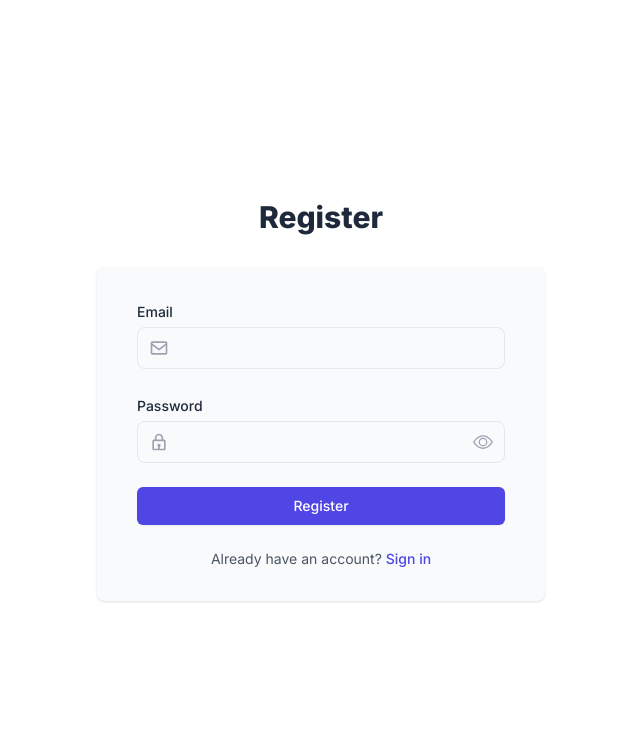
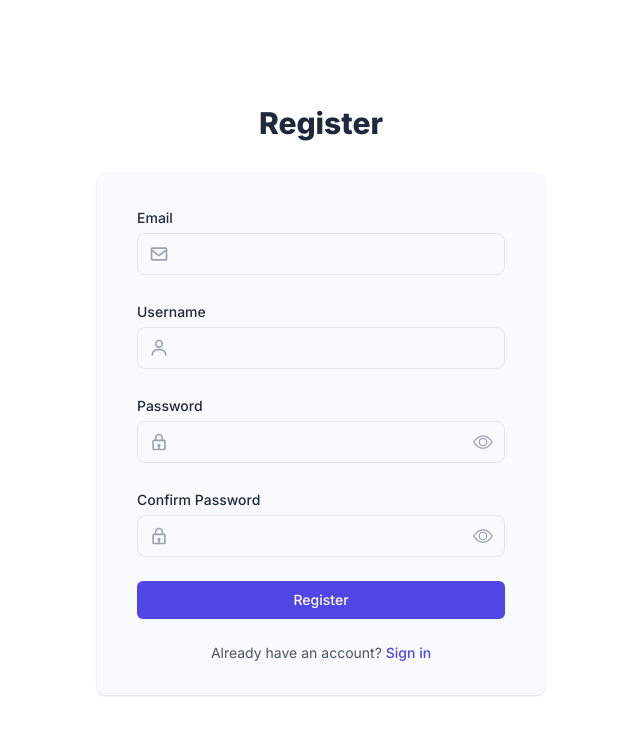
Before and after one commit to M-416U/blog-client, a Next.js app: page /register in a window 1280 px wide. Shown: the top 734 px of the page, without its empty margins (319-959 px from the left). Built offline with nearby package versions, Linux system fonts and the light colour scheme; no server answers.

Commit message:
update register data

```diff
--- a/app/components/RegisterForm.tsx
+++ b/app/components/RegisterForm.tsx
@@ -2,22 +2,69 @@
 import { useState } from "react";
 import { useAuthStore } from "../stores/useAuthStore";
 import { AuthInput } from "./ui/AuthInput";
-import { BiEnvelope, BiLock } from "react-icons/bi";
+import { BiEnvelope, BiLock, BiUser } from "react-icons/bi";
 import { useAlert } from "../context/AlertContext";
 import Link from "next/link";
+import { validateRegistrationForm } from "../utils/validators";
+
+interface FormData {
+  email: string;
+  username: string;
+  password: string;
+  confirmPassword: string;
+}
+
+interface FormErrors {
+  email?: string;
+  username?: string;
+  password?: string;
+  confirmPassword?: string;
+}
 
 export const RegisterForm = () => {
-  const [email, setEmail] = useState("");
-  const [password, setPassword] = useState("");
+  const [formData, setFormData] = useState<FormData>({
+    email: "",
+    username: "",
+    password: "",
+    confirmPassword: "",
+  });
+
+  const [errors, setErrors] = useState<FormErrors>({
+    email: "",
+    username: "",
+    password: "",
+    confirmPassword: "",
+  });
+
   const [loading, setLoading] = useState(false);
   const register = useAuthStore((state) => state.register);
   const { showAlert } = useAlert();
 
+  const handleChange = (e: React.ChangeEvent<HTMLInputElement>) => {
+    const { name, value } = e.target;
+    setFormData((prev) => ({
+      ...prev,
+      [name]: value,
+    }));
+  };
+
   const handleSubmit = async (e: React.FormEvent) => {
     e.preventDefault();
+
+    const { isValid, errors: validationErrors } =
+      validateRegistrationForm(formData);
+    if (!isValid) {
+      setErrors(validationErrors);
+      return;
+    }
+
     setLoading(true);
     try {
-      await register(email, password);
+      await register({
+        email: formData.email,
+        username: formData.username,
+        password: formData.password,
+      });
       showAlert("Registration successful!", "success");
     } catch (err) {
       console.log(err);
@@ -42,16 +89,40 @@ export const RegisterForm = () => {
               label="Email"
               type="email"
               icon={BiEnvelope}
-              value={email}
-              onChange={(e) => setEmail(e.target.value)}
+              name="email"
+              value={formData.email}
+              onChange={handleChange}
+              error={errors.email}
+            />
+
+            <AuthInput
+              label="Username"
+              type="text"
+              icon={BiUser}
+              name="username"
+              value={formData.username}
+              onChange={handleChange}
+              error={errors.username}
             />
 
             <AuthInput
               label="Password"
               type="password"
               icon={BiLock}
-              value={password}
-              onChange={(e) => setPassword(e.target.value)}
+              name="password"
+              value={formData.password}
+              onChange={handleChange}
+              error={errors.password}
+            />
+
+            <AuthInput
+              label="Confirm Password"
+              type="password"
+              icon={BiLock}
+              name="confirmPassword"
+              value={formData.confirmPassword}
+              onChange={handleChange}
+              error={errors.confirmPassword}
             />
 
             <button
--- a/app/components/ui/AuthInput.tsx
+++ b/app/components/ui/AuthInput.tsx
@@ -3,6 +3,7 @@ import { BsEye, BsEyeSlash } from "react-icons/bs";
 
 interface AuthInputProps {
   label: string;
+  name: string;
   type: string;
   icon: React.ElementType;
   value: string;
@@ -17,6 +18,7 @@ export function AuthInput({
   value,
   onChange,
   error,
+  name,
 }: AuthInputProps) {
   const [showPassword, setShowPassword] = useState(false);
 
@@ -42,6 +44,7 @@ export function AuthInput({
                    focus:border-primary-light dark:focus:border-primary-dark
                    placeholder-gray-400 dark:placeholder-gray-500
                    transition-colors"
+          name={name}
         />
         {type === "password" && (
           <button
--- a/app/stores/useAuthStore.ts
+++ b/app/stores/useAuthStore.ts
@@ -1,6 +1,14 @@
 import { create } from "zustand";
 import { persist } from "zustand/middleware";
 import api from "../lib/axios";
+
+interface RegisterData {
+  email: string;
+  username: string;
+  password: string;
+  avatar?: string;
+  interests?: string[];
+}
 
 interface AuthState {
   token: string | null;
@@ -10,7 +18,7 @@ interface AuthState {
     role: string;
   } | null;
   login: (email: string, password: string) => Promise<void>;
-  register: (email: string, password: string) => Promise<void>;
+  register: (data: RegisterData) => Promise<void>;
   logout: () => void;
 }
 
@@ -31,12 +39,12 @@ export const useAuthStore = create<AuthState>()(
           throw new Error("Invalid credentials");
         }
       },
-      register: async (email, password) => {
+      register: async (data) => {
         try {
-          await api.post("/auth/register", {
-            email,
-            password,
-          });
+          const response = await api.post("/auth/register", data);
+          if (response.data.token) {
+            set({ token: response.data.token });
+          }
         } catch (error) {
           console.log(error);
           throw new Error("Registration failed");
--- /dev/null
+++ b/app/utils/validators.ts
@@ -0,0 +1,55 @@
+interface ValidationErrors {
+  email?: string;
+  username?: string;
+  password?: string;
+  confirmPassword?: string;
+}
+
+interface ValidationData {
+  email: string;
+  username: string;
+  password: string;
+  confirmPassword: string;
+}
+
+export const validateRegistrationForm = (
+  data: ValidationData
+): { isValid: boolean; errors: ValidationErrors } => {
+  const errors: ValidationErrors = {};
+  let isValid = true;
+
+  // Email validation
+  if (!data.email) {
+    errors.email = "Email is required";
+    isValid = false;
+  } else if (!/\S+@\S+\.\S+/.test(data.email)) {
+    errors.email = "Email is invalid";
+    isValid = false;
+  }
+
+  // Username validation
+  if (!data.username) {
+    errors.username = "Username is required";
+    isValid = false;
+  } else if (data.username.length < 3) {
+    errors.username = "Username must be at least 3 characters";
+    isValid = false;
+  }
+
+  // Password validation
+  if (!data.password) {
+    errors.password = "Password is required";
+    isValid = false;
+  } else if (data.password.length < 6) {
+    errors.password = "Password must be at least 6 characters";
+    isValid = false;
+  }
+
+  // Confirm password validation
+  if (data.password !== data.confirmPassword) {
+    errors.confirmPassword = "Passwords do not match";
+    isValid = false;
+  }
+
+  return { isValid, errors };
+};
```
Also changed, not shown: api-documentation.json (+12 -4 lines).
